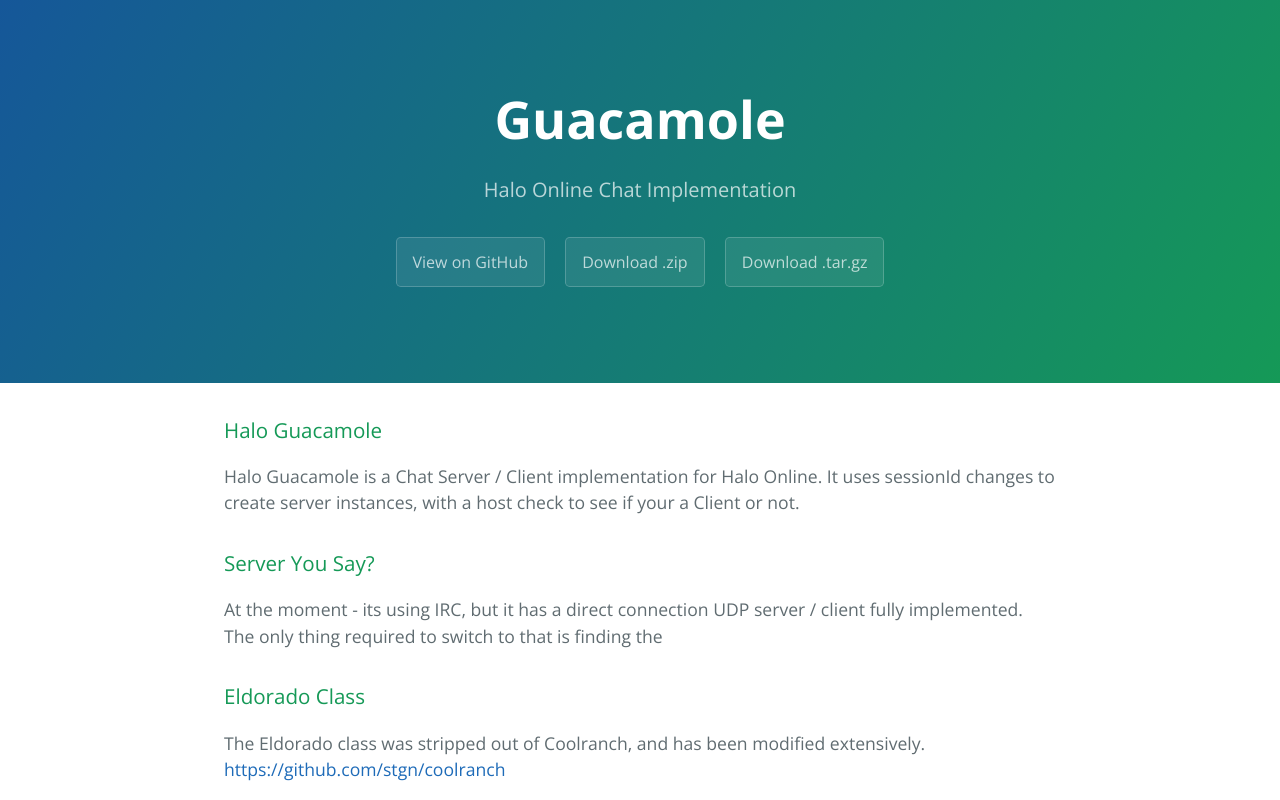
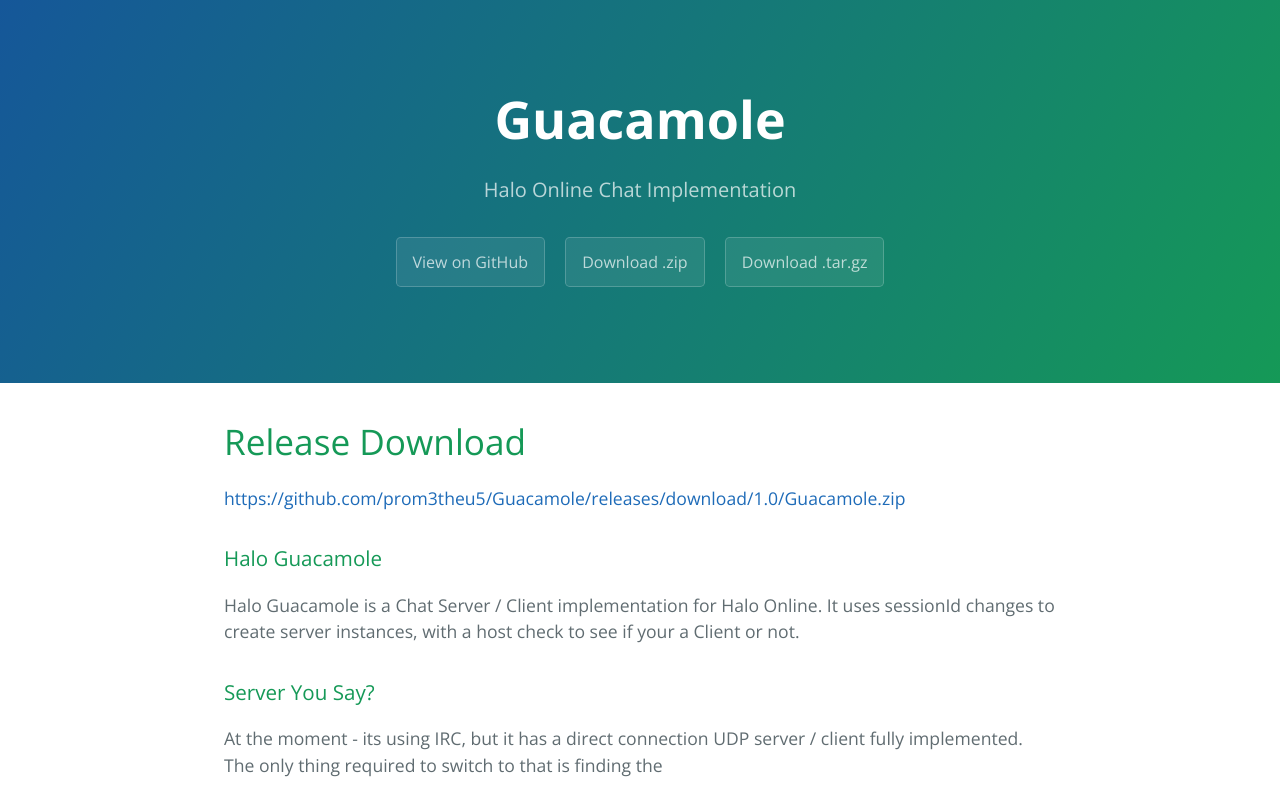
Before and after one commit to prom3theu5/Guacamole, a plain HTML site: page index.html in a window 1280 px wide. Shown: the top 800 px of the page. Drawn offline with nearby package versions, Linux system fonts and the light colour scheme.

```diff
--- a/index.html
+++ b/index.html
@@ -19,7 +19,12 @@
     </section>
 
     <section class="main-content">
-      <h3>
+      <h1>
+<a id="release-download" class="anchor" href="#release-download" aria-hidden="true"><span class="octicon octicon-link"></span></a>Release Download</h1>
+
+<p><a href="https://github.com/prom3theu5/Guacamole/releases/download/1.0/Guacamole.zip">https://github.com/prom3theu5/Guacamole/releases/download/1.0/Guacamole.zip</a></p>
+
+<h3>
 <a id="halo-guacamole" class="anchor" href="#halo-guacamole" aria-hidden="true"><span class="octicon octicon-link"></span></a>Halo Guacamole</h3>
 
 <p>Halo Guacamole is a Chat Server / Client implementation for Halo Online.
--- a/params.json
+++ b/params.json
@@ -1 +1 @@
-{"name":"Guacamole","tagline":"Halo Online Chat Implementation","body":"### Halo Guacamole\r\nHalo Guacamole is a Chat Server / Client implementation for Halo Online.\r\nIt uses sessionId changes to create server instances, with a host check to see if your a Client or not.\r\n\r\n### Server You Say?\r\nAt the moment - its using IRC, but it has a direct connection UDP server / client fully implemented.\r\nThe only thing required to switch to that is finding the \r\n\r\n### Eldorado Class\r\nThe Eldorado class was stripped out of Coolranch, and has been modified extensively.\r\nhttps://github.com/stgn/coolranch\r\n\r\n### Eldorito\r\nhttps://gitlab.com/Wunkolo/ElDorito/blob/master/README.md\r\n\r\n### Authors and Contributors\r\nProm3theu5 (@Prom3theu5) http://twitch.tv/Prom3theu5\r\n","google":"UA-62262677-1","note":"Don't delete this file! It's used internally to help with page regeneration."}
+{"name":"Guacamole","tagline":"Halo Online Chat Implementation","body":"#Release Download\r\nhttps://github.com/prom3theu5/Guacamole/releases/download/1.0/Guacamole.zip\r\n\r\n### Halo Guacamole\r\nHalo Guacamole is a Chat Server / Client implementation for Halo Online.\r\nIt uses sessionId changes to create server instances, with a host check to see if your a Client or not.\r\n\r\n### Server You Say?\r\nAt the moment - its using IRC, but it has a direct connection UDP server / client fully implemented.\r\nThe only thing required to switch to that is finding the \r\n\r\n### Eldorado Class\r\nThe Eldorado class was stripped out of Coolranch, and has been modified extensively.\r\nhttps://github.com/stgn/coolranch\r\n\r\n### Eldorito\r\nhttps://gitlab.com/Wunkolo/ElDorito/blob/master/README.md\r\n\r\n### Authors and Contributors\r\nProm3theu5 (@Prom3theu5) http://twitch.tv/Prom3theu5\r\n","google":"UA-62262677-1","note":"Don't delete this file! It's used internally to help with page regeneration."}
```
